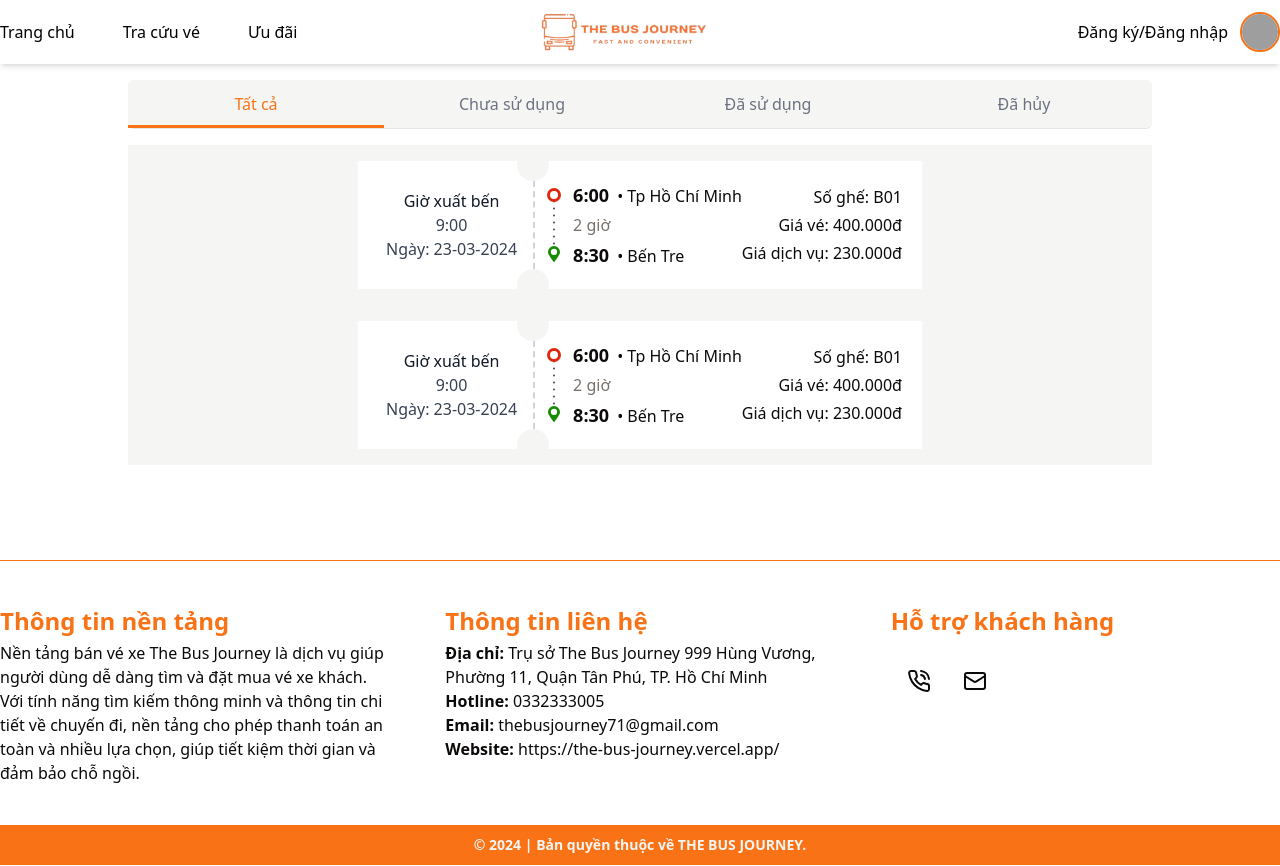
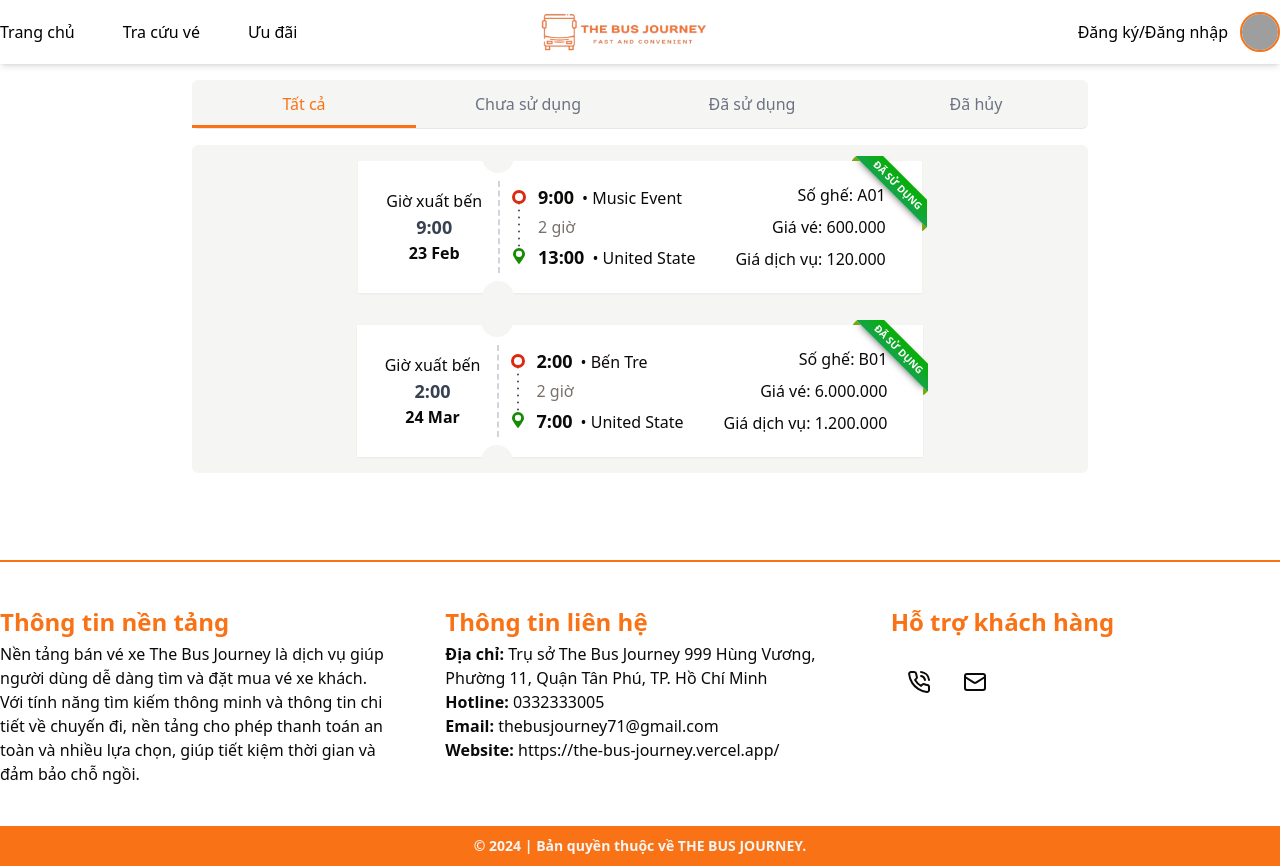
Before and after one commit to truongduytven/SWD392-FrontEnd, a React (Vite) app: page /myticket in a window 1280 px wide. Built offline with nearby package versions, Linux system fonts and the light colour scheme; grey boxes are pictures that could not be loaded.

Commit message:
fix: bagde for ticket and data

```diff
--- a/src/components/global/organisms/Footer.tsx
+++ b/src/components/global/organisms/Footer.tsx
@@ -5,7 +5,7 @@ import { Button } from '@/components/global/atoms/button'
 
 function Footer() {
   return (
-    <footer className='border-t border-primary'>
+    <footer className='border-t-2 border-primary'>
       <Container>
         <div className='w-full h-full pt-5'>
           <div className='flex mt-6 gap-14'>
--- a/src/components/local/myticket/Ticket.tsx
+++ b/src/components/local/myticket/Ticket.tsx
@@ -1,18 +1,27 @@
 import React from 'react'
-
-function Ticket() {
+interface TicketProps {
+  date: string;
+  startTime: string;
+  endTime:string;
+  locationTo: string;
+  locationFrom: string;
+  seatCode: string;
+  priceTicket: string;
+  priceService: string;
+}
+function Ticket({ date, startTime, endTime, locationTo, locationFrom, seatCode, priceTicket, priceService }:TicketProps) {
   return (
-    <div className=' mx-auto overflow-hidden flex justify-center items-center'>
-      <div className='flex bg-white w-fit p-5 mx-2 my-4'>
+    <div className='mx-auto overflow-hidden flex justify-center items-center'>
+      <div className='flex box relative bg-white shadow-sm w-fit p-5 mx-2 my-4'>
         <div className='relative flex flex-col  justify-center items-center p-2 pr-4  border-r-2 border-dashed  border-gray-300'>
-          <h2 className='text-center text-gray-900'>Giờ xuất bến</h2>
-          <p className='text-center  text-gray-700'>9:00</p>
-          <p className='text-center  text-gray-700'>Ngày: 23-03-2024</p>
-          <span className='absolute -top-4 right-0 transform translate-x-1/2 -translate-y-1/2 bg-muted rounded-full p-4'></span>
-          <span className='absolute -bottom-4 right-0 transform translate-x-1/2 translate-y-1/2 bg-muted rounded-full p-4'></span>
+          <h2 className='text-center text-md  '>Giờ xuất bến</h2>
+          <p className='text-center  text-lg font-semibold  text-gray-700'>{startTime}</p>
+          <p className='text-center  text-md font-bold  '>{date}</p>
+          <span className='absolute -top-6 right-0 transform translate-x-1/2 -translate-y-1/2 bg-muted rounded-full p-4'></span>
+          <span className='absolute -bottom-6 right-0 transform translate-x-1/2 translate-y-1/2 bg-muted rounded-full p-4'></span>
         </div>
-        <div className='flex flex-col justify-center items-center  ml-3'>
-          <div className='flex justify-between items-center'>
+        <div className='flex flex-col justify-center items-center  ml-3 mr-4'>
+          <div className='flex justify-between items-center gap-10'>
             <div className='flex  '>
               <div className='flex gap-3 justify-center items-center'>
                 <div className=' h-full flex justify-between items-center'>
@@ -38,26 +47,29 @@ function Ticket() {
 
                 <div className='flex flex-col items-start justify-between gap-1'>
                   <p className='m-0 p-0'>
-                    <span className='font-bold mr-2 text-lg'>6:00</span>• Tp Hồ Chí Minh
+                    <span className='font-bold mr-2 text-lg'>{startTime}</span>• {locationTo}
                   </p>
                   <p className='text-muted-foreground'>2 giờ</p>
                   <p>
-                    <span className='font-bold mr-2 text-lg'>8:30</span>• Bến Tre
+                    <span className='font-bold mr-2 text-lg'>{endTime}</span>• {locationFrom}
                   </p>
                 </div>
               </div>
             </div>
 
-            <div className='flex flex-col items-end justify-between gap-1'>
-              <p>Số ghế: B01</p>
-              <p>Giá vé: 400.000đ</p>
-              <p>Giá dịch vụ: 230.000đ</p>
+            <div className='flex flex-col items-end justify-between gap-1 h-full'>
+              <p>Số ghế: <span className='font-medium'>{seatCode}</span> </p>
+              <p>Giá vé: <span className='font-medium'>{priceTicket}</span></p>
+              <p>Giá dịch vụ: <span className='font-medium'>{priceService}</span></p>
             </div>
           </div>
           {/* <button className='bg-gray-600 text-white float-right py-2 px-4 rounded'>Tickets</button> */}
 
         </div>
+      <div className="ribbon absolute right-[-5px] top-[-5px] z-[1] overflow-hidden w-[75px] h-[75px] text-right"><span>Đã sử dụng</span></div>
       </div>
+
+
     </div>
   )
 }
--- a/src/index.css
+++ b/src/index.css
@@ -100,3 +100,49 @@
  .expandable:target {
   height: auto;
 }
+/* .box {
+  position: relative;
+} */
+/* .ribbon {
+  position: absolute;
+  right: -5px; top: -5px;
+  z-index: 1;
+  overflow: hidden;
+  width: 75px; height: 75px;
+  text-align: right;
+} */
+.ribbon span {
+  font-size: 10px;
+  font-weight: bold;
+  color: #FFF;
+  text-transform: uppercase;
+  text-align: center;
+  line-height: 20px;
+  transform: rotate(45deg);
+  -webkit-transform: rotate(45deg);
+  width: 100px;
+  display: block;
+  background: #79A70A;
+  background: linear-gradient(#07af04 0%, #16a34a 100%);
+  box-shadow: 0 3px 10px -5px rgba(0, 0, 0, 1);
+  position: absolute;
+  top: 19px; right: -21px;
+}
+.ribbon span::before {
+  content: "";
+  position: absolute; left: 0px; top: 100%;
+  z-index: -1;
+  border-left: 3px solid #79A70A;
+  border-right: 3px solid transparent;
+  border-bottom: 3px solid transparent;
+  border-top: 3px solid #79A70A;
+}
+.ribbon span::after {
+  content: "";
+  position: absolute; right: 0px; top: 100%;
+  z-index: -1;
+  border-left: 3px solid transparent;
+  border-right: 3px solid #79A70A;
+  border-bottom: 3px solid transparent;
+  border-top: 3px solid #79A70A;
+}
--- a/src/pages/MyTicketPage.tsx
+++ b/src/pages/MyTicketPage.tsx
@@ -2,10 +2,13 @@ import React, { useState } from 'react'
 import Ticket from '@/components/local/myticket/Ticket'
 type TicketData = {
   date: string;
-  event: string;
-  title: string;
-  schedule: string;
-  location: string;
+  startTime:string
+  locationTo: string;
+  locationFrom: string;
+  seatCode: string;
+  priceTicket: string;
+  priceService: string;
+  endTime: string;
 };
 
 const tabs = [
@@ -16,23 +19,25 @@ const tabs = [
 ];
 
 const allTickets: TicketData[] = [
-  { date: '23 Feb', event: 'Music Event', title: 'Live In Sydney', schedule: 'Monday 15th 2016 <br> 15:20 PM & 11:00 AM', location: 'North, South, United State, Amre <br> Party Number 16, 20' },
-  { date: '12 Mar', event: 'Art Exhibition', title: 'Art in New York', schedule: 'Wednesday 20th 2017 <br> 10:00 AM & 2:00 PM', location: 'East, West, United State, Amre <br> Gallery Number 5, 8' },
+  { date: '23 Feb', startTime:"9:00",endTime:"13:00", locationTo: 'Music Event', locationFrom: 'United State',seatCode:"A01", priceTicket:"600.000",priceService:"120.000" },
+  { date: '24 Mar', startTime:"2:00",endTime:"7:00", locationTo: 'Bến Tre', locationFrom: 'United State',seatCode:"B01", priceTicket:"6.000.000",priceService:"1.200.000" },
+
   // More ticket data
 ];
 
 const unusedTickets: TicketData[] = [
-  { date: '05 Apr', event: 'Theater Play', title: 'Drama in Paris', schedule: 'Friday 25th 2018 <br> 6:00 PM & 9:00 PM', location: 'Central, South, France <br> Theater Number 3, 6' },
+  { date: '01 Feb', startTime:"3:00",endTime:"13:00", locationTo: 'Hà Nội', locationFrom: 'Bình Thuận',seatCode:"A09", priceTicket:"300.000",priceService:"210.000" },
+
   // More ticket data
 ];
 
 const usedTickets: TicketData[] = [
-  { date: '30 May', event: 'Dance Show', title: 'Dance in Tokyo', schedule: 'Sunday 10th 2019 <br> 1:00 PM & 4:00 PM', location: 'North, South, Japan <br> Hall Number 7, 9' },
+  { date: '01 Feb', startTime:"12:00",endTime:"21:00", locationTo: 'Hà Nội', locationFrom: 'Lâm Đồng',seatCode:"A09", priceTicket:"300.000",priceService:"210.000" },
   // More ticket data
 ];
 
 const canceledTickets: TicketData[] = [
-  { date: '18 Jun', event: 'Comedy Night', title: 'Laugh in London', schedule: 'Saturday 12th 2020 <br> 8:00 PM & 10:00 PM', location: 'Central, East, UK <br> Club Number 12, 15' },
+  { date: '01 Feb', startTime:"21:00",endTime:"3:00", locationTo: 'Lâm Đồng', locationFrom: 'Bình Thuận',seatCode:"A09", priceTicket:"300.000",priceService:"210.000" },
   // More ticket data
 ];
 
@@ -47,8 +52,8 @@ function MyTicketPage() {
   const activeData = dataMapping[activeTab];
 
   return (
-    <div className='w-full max-w-5xl mx-auto mt-10'>
-    <div className='relative flex border-b py-1 border-gray-200 bg-muted rounded-md'>
+    <div className='w-full max-w-4xl mx-auto mt-10 '>
+    <div className='relative flex  border-b py-1 border-gray-200 bg-muted rounded-md'>
       {tabs.map((tab) => (
         <button
           key={tab.id}
@@ -67,15 +72,18 @@ function MyTicketPage() {
       />
     </div>
 
-    <div className='mt-4 bg-muted'>
+    <div className='mt-4 bg-muted rounded-md'>
         {activeData.map((ticket, index) => (
           <Ticket
             key={index}
             date={ticket.date}
-            event={ticket.event}
-            title={ticket.title}
-            schedule={ticket.schedule}
-            location={ticket.location}
+            startTime={ticket.startTime}
+            endTime={ticket.endTime}
+            locationTo={ticket.locationTo}
+            locationFrom={ticket.locationFrom}
+            seatCode={ticket.seatCode}
+            priceTicket={ticket.priceTicket}
+            priceService={ticket.priceService}
           />
         ))}
       </div>
```
